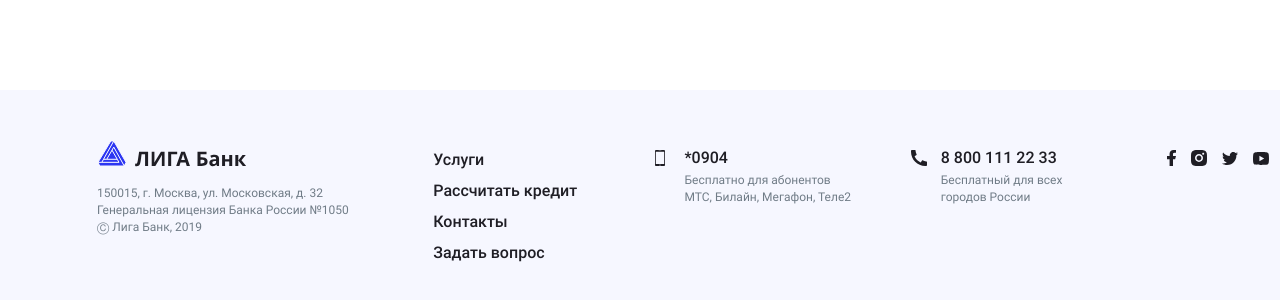
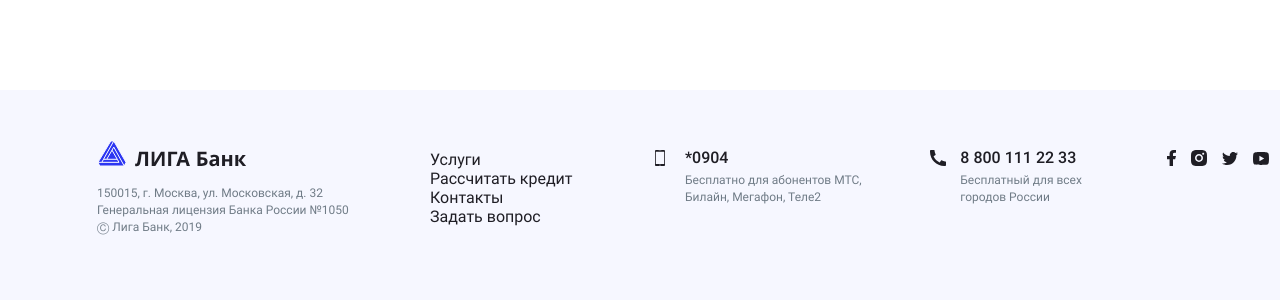
Before and after one commit to krupibox/liga-bank, a React (Create React App) app: page / in a window 1280 px wide. Shown: the part 1497-1797 px from the top of the page. Built offline with nearby package versions, Linux system fonts and the light colour scheme.

Commit message:
Update footer styles

```diff
--- a/public/index.html
+++ b/public/index.html
@@ -3,7 +3,8 @@
 
   <head>
     <meta charset="utf-8" />
-    <meta name="viewport" content="width=device-width, maximum-scale=1" />
+    <!-- <meta name="viewport" content="width=device-width, maximum-scale=1" /> -->
+    <meta name="viewport" content="width=device-width, initial-scale=1" />
     <meta http-equiv="X-UA-Compatible" content="IE=edge">
     <meta name="format-detection" content="telephone=no">
     <meta name="description" content="Официальный сайт Лига Банк" />
--- a/src/components/footer/Footer.module.scss
+++ b/src/components/footer/Footer.module.scss
@@ -5,15 +5,8 @@
 	background-color: var(--greyLight);
 }
 
-.col {
-	position: relative;
-	display: flex;
-	flex-basis: 200px;
+.column {
 	flex-direction: column;
-}
-
-.logoInner {
-	flex-basis: 255px;
 }
 
 .logoIcon {
@@ -21,25 +14,17 @@
 	top: -10px;
 }
 
-.link {
-	color: var(--black);
-}
-
-.link:hover, .link:focus {
-	color: var(--blue);
-}
-
 .address {
+	max-width: 252px;
 	margin-top: 4px;
 	color: var(--grey);
 	font-size: 12px;
 	line-height: 16.8px;
 }
 
-.menuList {
-	flex-basis: 165px;
+.menuInner {
 	flex-direction: column;
-	margin-left: 25px;
+	width: 144px;
 }
 
 .menuList li {
@@ -51,6 +36,13 @@
 	color: var(--blue);
 }
 
+.phonesInner {
+	display: flex;
+	flex-direction: row;
+	justify-content: space-between;
+	max-width: 431px;
+}
+
 .accent {
 	margin-bottom: 5px;
 	color: var(--black);
@@ -59,12 +51,17 @@
 }
 
 .mobile, .handset {
+	position: relative;
 	display: flex;
 	flex-direction: column;
 	padding-left: 30px;
 	color: var(--grey);
 	font-size: 12px;
 	line-height: 16.8px;
+}
+
+.handset {
+	margin-left: 60px;
 }
 
 .mobile::before, .handset::before {
@@ -86,8 +83,8 @@
 	no-repeat;
 }
 
-.social {
-	flex-basis: 102px;
+.socialInner {
+	width: 102px;
 }
 
 .socialList {
--- a/src/components/footer/index.jsx
+++ b/src/components/footer/index.jsx
@@ -8,24 +8,25 @@ const ITEM = 2;
 const Footer = () =>
 (
     <div className={styles.wrapper}>
-        <div className={[styles.col, styles.logoInner].join(" ")}>
+        <div className={[styles.column, styles.logoInner].join(" ")}>
             <a href="/"><Logo className={styles.logoIcon} /></a>
             <p className={styles.address}>150015, г. Москва, ул. Московская, д. 32 Генеральная лицензия Банка России №1050 Ⓒ Лига Банк, 2019</p>
         </div>
-        <ul className={[styles.col, styles.menuList].join(" ")}>
+        <ul className={[styles.column, styles.menuInner].join(" ")}>
             {removeItem(menuItems, ITEM).map(item => <li key={item}><a href="/">{item}</a></li>)}
         </ul>
-        <div className={styles.col}>
-            <div className={styles.mobile}><span className={styles.accent}>*0904</span>
+        <div className={[styles.column, styles.phonesInner].join(" ")}>
+            <div className={styles.mobile}>
+                <span className={styles.accent}>*0904</span>
             Бесплатно для абонентов МТС, Билайн, Мегафон, Теле2
             </div>
-        </div>
-        <div className={styles.col}>
-            <div className={styles.handset}><span className={styles.accent}>8 800 111 22 33</span>
+
+            <div className={styles.handset}>
+                <span className={styles.accent}>8 800 111 22 33</span>
             Бесплатный для всех городов России
             </div>
         </div>
-        <div className={[styles.col, styles.social].join(" ")}>
+        <div className={[styles.column, styles.socialInner].join(" ")}>
             <ul className={styles.socialList}>
                 {
                     footerSocialItems.map((item => <li key={item.name}>
```
